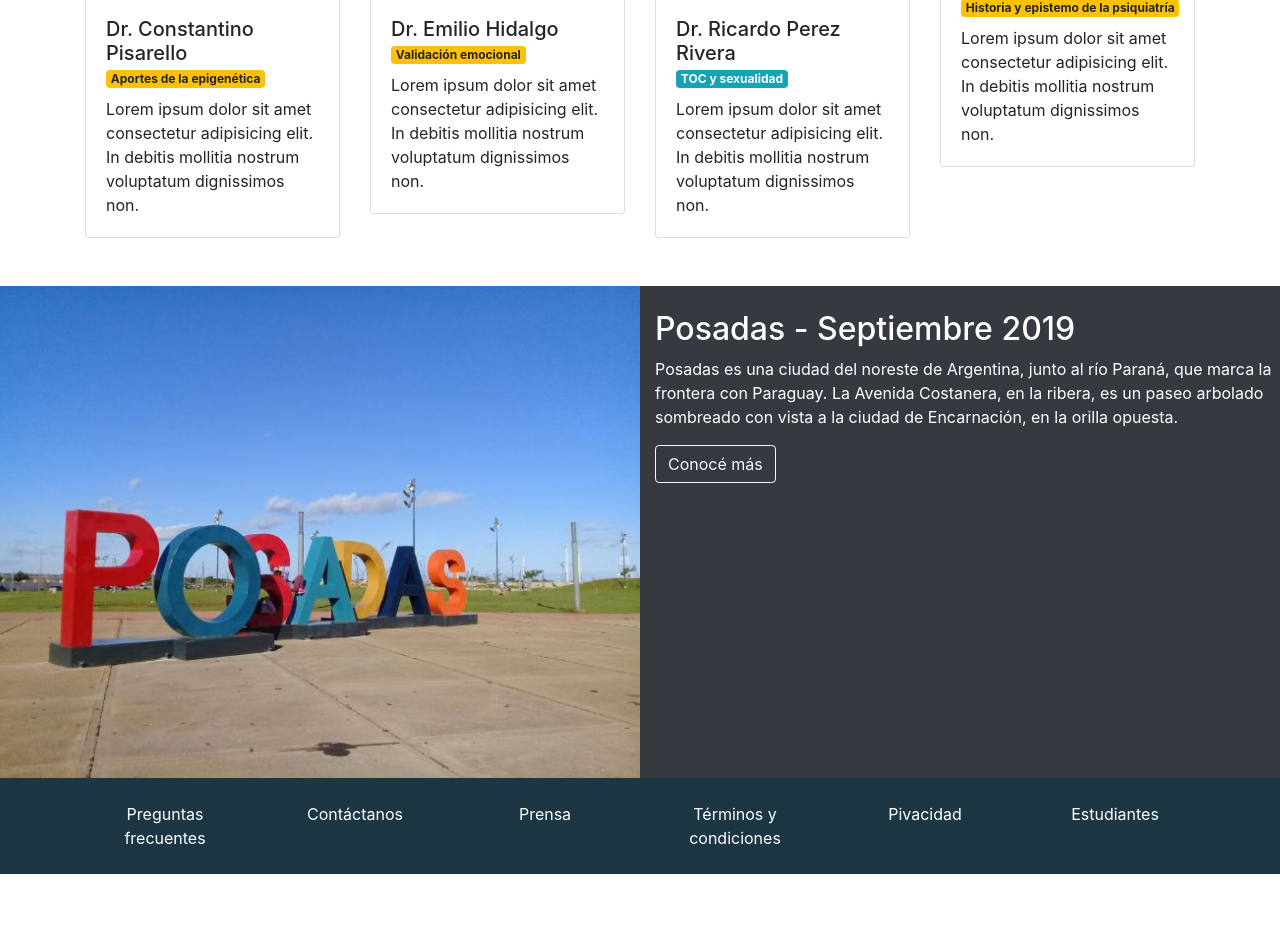
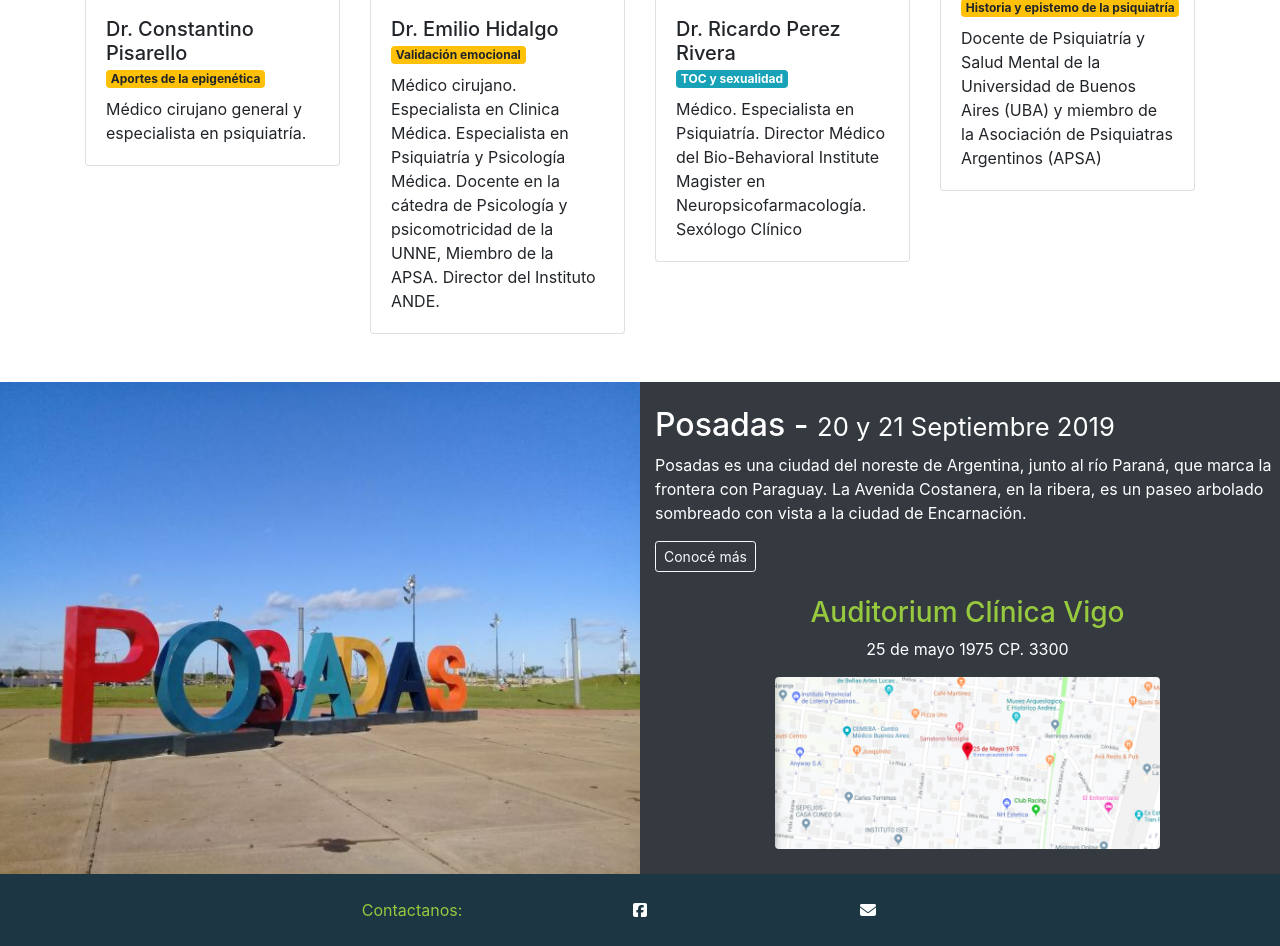
Before and after one commit to werd2000/apsimiconf, a plain HTML site: page index.html in a window 1280 px wide. Shown: the part 904-1850 px from the top of the page. Before the commit the page ends 1778 px from the top, so only its background shows below. Drawn offline with nearby package versions, Linux system fonts and the light colour scheme.

Commit message:
tercer commit

```diff
--- a/index.html
+++ b/index.html
@@ -8,6 +8,7 @@
     <!-- Bootstrap CSS -->
     <link rel="stylesheet" href="https://stackpath.bootstrapcdn.com/bootstrap/4.3.1/css/bootstrap.min.css" integrity="sha384-ggOyR0iXCbMQv3Xipma34MD+dH/1fQ784/j6cY/iJTQUOhcWr7x9JvoRxT2MZw1T" crossorigin="anonymous">
     <link rel="stylesheet" href="style.css">
+    <script src="https://kit.fontawesome.com/94de1d93d4.js"></script>
     <title>APSIMI Conf</title>
 
 
@@ -38,11 +39,11 @@
             <!-- <li class="nav-item">
               <a class="nav-link" href="#se-orador">Conviertete en Orador</a>
             </li> -->
-            <li class="nav-item">
+            <!-- <li class="nav-item">
               <a class="nav-link text-platzi" href="#"
                 data-toggle="modal"
                 data-target="#modal-compra">Comprar tickets</a>
-            </li>
+            </li> -->
           </ul>
         </div>
       </div>
@@ -73,7 +74,7 @@
                     especialistas en salud mental.
                   </p>
                   <!-- <a href="#" class="btn btn-outline-light">Quiero ser orador</a> -->
-                  <button type="button" class="btn btn-platzi" data-toggle="modal" data-target="#modal-compra">Comprar tickets</button>
+                  <!-- <button type="button" class="btn btn-platzi" data-toggle="modal" data-target="#modal-compra">Comprar tickets</button> -->
                 </div>
               </div>
             </div>
@@ -102,7 +103,9 @@
                     <span class="badge badge-warning">Aportes de la epigenética</span>
                     <!-- <span class="badge badge-info">React</span> -->
                   </div>
-                  <p class="card-text">Lorem ipsum dolor sit amet consectetur adipisicing elit. In debitis mollitia nostrum voluptatum dignissimos non.</p>
+                  <p class="card-text">
+                    Médico cirujano general y especialista en psiquiatría.
+                  </p>
                 </div>
               </div>
           </div>
@@ -115,7 +118,10 @@
                       <span class="badge badge-warning">Validación emocional</span>
                       <!-- <span class="badge badge-info">React</span> -->
                     </div>
-                  <p class="card-text">Lorem ipsum dolor sit amet consectetur adipisicing elit. In debitis mollitia nostrum voluptatum dignissimos non.</p>
+                  <p class="card-text">
+                      Médico cirujano. Especialista en Clinica Médica. Especialista en Psiquiatría y Psicología Médica.
+                      Docente en la cátedra de Psicología y psicomotricidad de la UNNE, Miembro de la APSA. Director del Instituto ANDE.
+                  </p>
                 </div>
               </div>
           </div>
@@ -128,7 +134,10 @@
                     <!-- <span class="badge badge-warning">JavaScript</span> -->
                     <span class="badge badge-info">TOC y sexualidad</span>
                   </div>
-                  <p class="card-text">Lorem ipsum dolor sit amet consectetur adipisicing elit. In debitis mollitia nostrum voluptatum dignissimos non.</p>
+                  <p class="card-text">
+                      Médico. Especialista en Psiquiatría. Director Médico del Bio-Behavioral Institute
+                      Magister en Neuropsicofarmacología. Sexólogo Clínico
+                  </p>
                 </div>
               </div>
           </div>
@@ -141,7 +150,9 @@
                     <span class="badge badge-warning">Historia y epistemo de la psiquiatría</span>
                     <!-- <span class="badge badge-info">React</span> -->
                   </div>
-                  <p class="card-text">Lorem ipsum dolor sit amet consectetur adipisicing elit. In debitis mollitia nostrum voluptatum dignissimos non.</p>
+                  <p class="card-text">
+                      Docente de Psiquiatría y Salud Mental de la Universidad de Buenos Aires (UBA) y miembro de la Asociación de Psiquiatras Argentinos (APSA)
+                  </p>
                 </div>
               </div>
           </div>
@@ -158,126 +169,48 @@
             <img src="assets/images/posadas.jpeg" alt="Posadas"/>
           </div>
           <div class="col-12 col-lg-6 pt-4 pb-4">
-            <h2>Posadas - Septiembre 2019</h2>
-            <p>Posadas es una ciudad del noreste de Argentina, junto al río Paraná, que marca la frontera con Paraguay. La Avenida Costanera, en la ribera, es un paseo arbolado sombreado con vista a la ciudad de Encarnación, en la orilla opuesta.</p>
-            <a href="https://es.wikipedia.org/wiki/Posadas" class="btn btn-outline-light">Conocé más</a>
+            <h2>Posadas - <small>20 y 21 Septiembre 2019</small></h2>
+            <p>Posadas es una ciudad del noreste de Argentina, junto al río Paraná, que marca la frontera con Paraguay. La Avenida Costanera, en la ribera, es un paseo arbolado sombreado con vista a la ciudad de Encarnación.</p>
+            <a href="https://es.wikipedia.org/wiki/Posadas" class="btn btn-outline-light btn-sm">Conocé más</a>
+            <div class="row">
+              <div class="col">
+                <h3 class="mt-4 text-platzi text-center">Auditorium Clínica Vigo</h3>
+                <p class="text-center">25 de mayo 1975 CP. 3300</p>
+                <a href="https://www.google.com.ar/maps/place/25+de+Mayo+1975,+N3300DYI+Posadas,+Misiones/@-27.3690567,-55.891825,17z/data=!4m5!3m4!1s0x9457bfca99ed0b07:0xbf8478b01bc107a6!8m2!3d-27.3690615!4d-55.889631" target="_blank">
+                  <img src="assets/images/mapa.png" alt="mapa" class="rounded mx-auto d-block mapa">
+                </a>
+              </div>
+            </div>
           </div>
         </div>
       </div>
     </section>
     <!-- /Lugar y fecha -->
 
-    <!-- Se un orador -->
-    <!-- <section id="se-orador" class="pt-3 pb-3">
-      <div class="container">
-        <div class="row">
-          <div class="col text-uppercase text-center">
-            <small>Conviertete en un</small>
-            <h2>Orador</h2>
-          </div>
-        </div>
-        <div class="row">
-          <div class="col text-center">
-            Anotate como orador para dar una <abbr data-toggle="tooltip" title="Charlas de 5 minutos">charla ignite</abbr>.
-            Cuéntanos de que quieres hablar.
-          </div>
-        </div>
-        <div class="row">
-          <div class="col col-md-10 offset-md-1 col-lg-8 offset-lg-2 pt-2">
-              <form>
-                <div class="form-row">
-                  <div class="form-group col-12 col-md-6">
-                    <input type="text" class="form-control" placeholder="Nombre">
-                  </div>
-                  <div class="form-group col-12 col-md-6">
-                    <input type="text" class="form-control" placeholder="Apellido">
-                  </div>
-                </div>
-                <div class="form-row">
-                  <div class="form-group col">
-                    <textarea name="text"
-                      placeholder="Sobre qué quieres hablar?"
-                      class="form-control form-control-lg" ></textarea>
-                    <small class="form-text text-muted">
-                      Recuerda incluir un título para tu charla
-                    </small>
-                  </div>
-                </div>
-                <div class="form-row">
-                  <div class="col">
-                    <button class="btn btn-platzi btn-block">Enviar</button>
-                  </div>
-                </div>
-              </form>
-          </div>
-        </div>
-      </div>
-    </section> -->
-    <!-- /Se un orador -->
-
     <!-- Footer -->
     <footer id="footer" class="pb-4 pt-4">
         <div class="container">
             <div class="row text-center">
-              <div class="col-12 col-lg">
-                <a href="#">Preguntas frecuentes</a>
-              </div>
-              <div class="col-12 col-lg">
-                <a href="#">Contáctanos</a>
-              </div>
-              <div class="col-12 col-lg">
-                <a href="#">Prensa</a>
-              </div>
-              <div class="col-12 col-lg">
-                <a href="#">Términos y condiciones</a>
-              </div>
-              <div class="col-12 col-lg">
-                <a href="#">Pivacidad</a>
-              </div>
-              <div class="col-12 col-lg">
-                <a href="#">Estudiantes</a>
-              </div>
+                <div class="col-12 col-lg"></div>
+                <div class="col-12 col-lg text-platzi">
+                  Contactanos:
+                </div>
+                <div class="col-12 col-lg">
+                  <a href="https://www.facebook.com/Apsimi-107440963956706/">
+                    <i class="fab fa-facebook-square"></i>
+                  </a>
+                </div>
+                <div class="col-12 col-lg">
+                  <a href="mailto:apsimi.cd@gmail.com">
+                    <i class="fas fa-envelope"></i>
+                  </a>
+                </div>
+                <div class="col-12 col-lg"></div>
             </div>
         </div>
     </footer>
     <!-- /footer -->
 
-    <!-- Modal -->
-    <div class="modal fade" id="modal-compra" tabindex="-1" role="dialog" aria-labelledby="exampleModalCenterTitle" aria-hidden="true">
-      <div class="modal-dialog modal-dialog-centered" role="document">
-        <div class="modal-content">
-          <div class="modal-header">
-            <h5 class="modal-title" id="exampleModalCenterTitle">Comprar tickets</h5>
-            <button type="button" class="close" data-dismiss="modal" aria-label="Close">
-              <span aria-hidden="true">&times;</span>
-            </button>
-          </div>
-          <div class="modal-body">
-            <form>
-              <div class="form-row">
-                <div class="form-group col">
-                    <div class="input-group mb-3">
-                      <div class="input-group-prepend">
-                        <span class="input-group-text" id="basic-addon1">@</span>
-                      </div>
-                      <input type="text" class="form-control" placeholder="Username" aria-label="Username" aria-describedby="basic-addon1">
-                    </div>
-                </div>
-              </div>
-            </form>
-            <!-- Alerta -->
-            <div class="alert alert-warning" role="alert">
-              Recibirás un correo de confirmación si sales sorteado!
-            </div>
-            <!-- /Alerta -->
-          </div>
-          <div class="modal-footer">
-            <button type="button" class="btn btn-secondary" data-dismiss="modal">Cancelar</button>
-            <button type="button" class="btn btn-platzi">Comprar</button>
-          </div>
-        </div>
-      </div>
-    </div>
 
     <!-- Optional JavaScript -->
     <!-- jQuery first, then Popper.js, then Bootstrap JS -->
--- a/style.css
+++ b/style.css
@@ -54,3 +54,9 @@
 #place-time img{
     max-width: 100%;
 }
+.mapa {
+    width: 385px;
+}
+footer i {
+    color: white;
+}
```
Also changed, not shown: assets/images/mapa.png (added).
